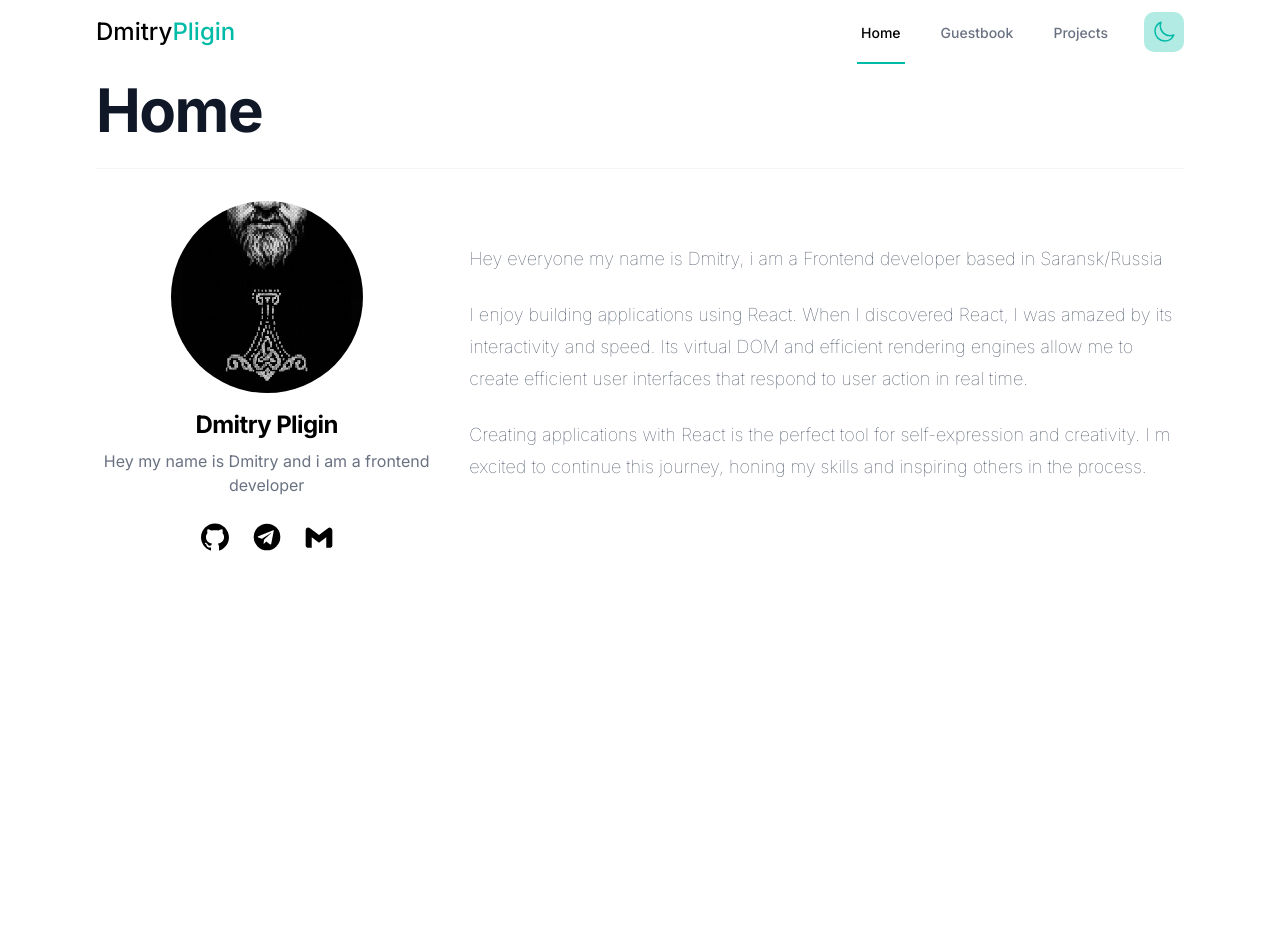
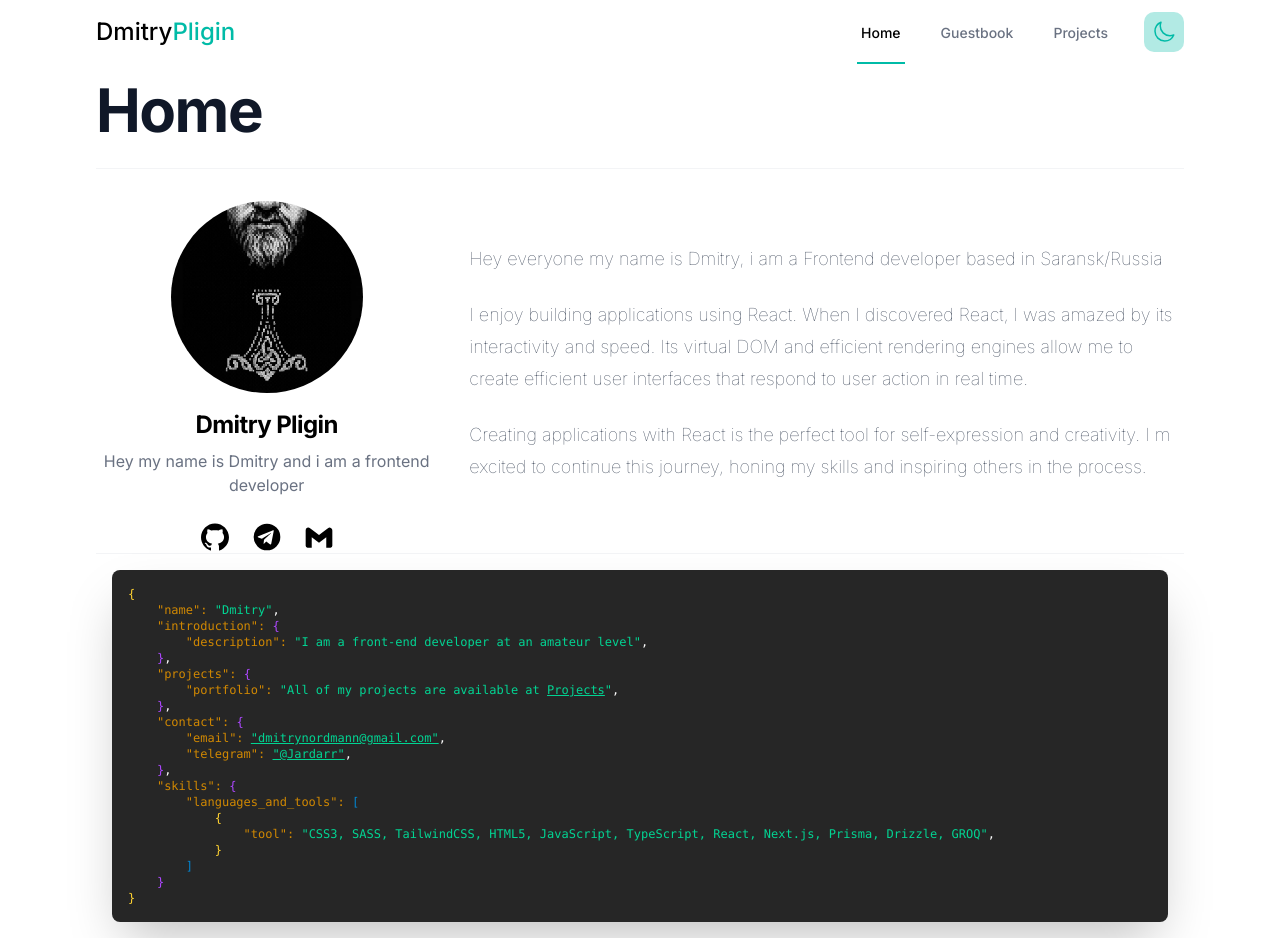
Before and after one commit to Jardarr/jardarr-portfolio, a Next.js app: page / in a window 1280 px wide. Before the commit the page ends 800 px from the top, so only its background shows below. Built offline with nearby package versions, Linux system fonts and the light colour scheme.

Commit message:
Feat: add codeblock

```diff
--- /dev/null
+++ b/app/components/codeBlock.tsx
@@ -0,0 +1,30 @@
+import Link from "next/link";
+
+export default function CodeBlock() {
+    return (
+        <div className="whitespace-pre rounded-md shadow-2xl bg-neutral-800 text-xs text-white overflow-x-auto max-w-full p-4">
+            <code>
+                <span className="text-amber-300">{'{'}</span><br />
+                    &nbsp;&nbsp;&nbsp;&nbsp;<span className="text-yellow-600">&quot;name&quot;:</span> <span className="text-emerald-400">&quot;Dmitry&quot;</span>,<br />
+                    &nbsp;&nbsp;&nbsp;&nbsp;<span className="text-yellow-600">&quot;introduction&quot;:</span> <span className="text-purple-500">{'{'}</span><br />
+                    &nbsp;&nbsp;&nbsp;&nbsp;&nbsp;&nbsp;&nbsp;&nbsp;<span className="text-yellow-600">&quot;description&quot;:</span> <span className="text-emerald-400">&quot;I am a front-end developer at an amateur level&quot;</span>,<br />
+                    &nbsp;&nbsp;&nbsp;&nbsp;<span className="text-purple-500">{'}'}</span>,<br />
+                    &nbsp;&nbsp;&nbsp;&nbsp;<span className="text-yellow-600">&quot;projects&quot;:</span> <span className="text-purple-500">{'{'}</span><br />
+                    &nbsp;&nbsp;&nbsp;&nbsp;&nbsp;&nbsp;&nbsp;&nbsp;<span className="text-yellow-600">&quot;portfolio&quot;:</span> <span className="text-emerald-400">&quot;All of my projects are available at <Link className="underline" href="/projects">Projects</Link>&quot;</span>,<br />
+                    &nbsp;&nbsp;&nbsp;&nbsp;<span className="text-purple-500">{'}'}</span>,<br />
+                    &nbsp;&nbsp;&nbsp;&nbsp;<span className="text-yellow-600">&quot;contact&quot;:</span> <span className="text-purple-500">{'{'}</span><br />
+                    &nbsp;&nbsp;&nbsp;&nbsp;&nbsp;&nbsp;&nbsp;&nbsp;<span className="text-yellow-600">&quot;email&quot;:</span> <a href="mailto:dmitrynordmann@gmail.com" className="text-emerald-400 underline">&quot;dmitrynordmann@gmail.com&quot;</a>,<br />
+                    &nbsp;&nbsp;&nbsp;&nbsp;&nbsp;&nbsp;&nbsp;&nbsp;<span className="text-yellow-600">&quot;telegram&quot;:</span> <a href="https://t.me/jardarr" className="text-emerald-400 underline">&quot;@Jardarr&quot;</a>,<br />
+                    &nbsp;&nbsp;&nbsp;&nbsp;<span className="text-purple-500">{'}'}</span>,<br />
+                    &nbsp;&nbsp;&nbsp;&nbsp;<span className="text-yellow-600">&quot;skills&quot;:</span> <span className="text-purple-500">{'{'}</span><br />
+                    &nbsp;&nbsp;&nbsp;&nbsp;&nbsp;&nbsp;&nbsp;&nbsp;<span className="text-yellow-600">&quot;languages_and_tools&quot;:</span> <span className="text-sky-600">{'['}</span><br />
+                    &nbsp;&nbsp;&nbsp;&nbsp;&nbsp;&nbsp;&nbsp;&nbsp;&nbsp;&nbsp;&nbsp;&nbsp;<span className="text-amber-300">{'{'}</span><br />
+                    &nbsp;&nbsp;&nbsp;&nbsp;&nbsp;&nbsp;&nbsp;&nbsp;&nbsp;&nbsp;&nbsp;&nbsp;&nbsp;&nbsp;&nbsp;&nbsp;<span className="text-yellow-600">&quot;tool&quot;:</span> <span className="text-emerald-400">&quot;CSS3, SASS, TailwindCSS, HTML5, JavaScript, TypeScript, React, Next.js, Prisma, Drizzle, GROQ&quot;</span>,<br />
+                    &nbsp;&nbsp;&nbsp;&nbsp;&nbsp;&nbsp;&nbsp;&nbsp;&nbsp;&nbsp;&nbsp;&nbsp;<span className="text-amber-300">{'}'}</span><br />
+                    &nbsp;&nbsp;&nbsp;&nbsp;&nbsp;&nbsp;&nbsp;&nbsp;<span className="text-sky-600">{']'}</span><br />
+                    &nbsp;&nbsp;&nbsp;&nbsp;<span className="text-purple-500">{'}'}</span><br />
+                <span className="text-amber-300">{'}'}</span><br />
+            </code>
+        </div>
+    )
+}
--- a/app/page.tsx
+++ b/app/page.tsx
@@ -1,5 +1,6 @@
 import Image from "next/image";
 import Me from "../public/me-pixel.png";
+import CodeBlock from "./components/codeBlock";
 
 export default function Home() {
 	return (
@@ -41,7 +42,7 @@ export default function Home() {
 								<path d="M11.994 2a10 10 0 1010 10 10 10 0 00-10-10zm3.18 15.152a.705.705 0 01-1.002.352l-2.715-2.11-1.742 1.608a.3.3 0 01-.285.039l.334-2.989.01.009.007-.059s4.885-4.448 5.084-4.637c.202-.189.135-.23.135-.23.012-.23-.361 0-.361 0l-6.473 4.164-2.695-.918s-.414-.148-.453-.475c-.041-.324.466-.5.466-.5l10.717-4.258s.881-.392.881.258z" />
 							</svg>
 						</a>
-						<a href="mailto:jardarr@proton.me" target="_blank">
+						<a href="mailto:dmitrynordmann@gmail.com" target="_blank">
 							<svg viewBox="0 0 24 24" fill="currentColor" className="w-8 h-8">
 								<path d="M18.73 5.41l-1.28 1L12 10.46 6.55 6.37l-1.28-1A2 2 0 002 7.05v11.59A1.36 1.36 0 003.36 20h3.19v-7.72L12 16.37l5.45-4.09V20h3.19A1.36 1.36 0 0022 18.64V7.05a2 2 0 00-3.27-1.64z" />
 							</svg>
@@ -66,6 +67,9 @@ export default function Home() {
 					</p>
 				</div>
 			</div>
+			<div className="m-4">
+				<CodeBlock />
+			</div>
 		</div>
 	);
 }
```
